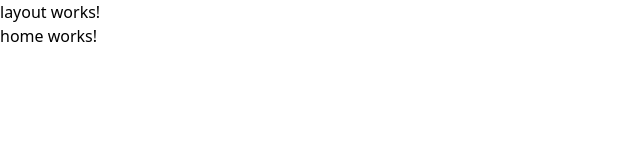
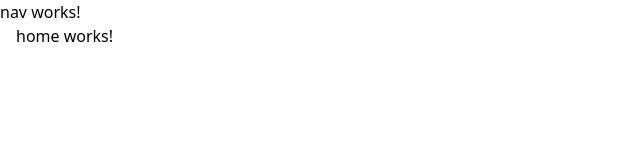
Before and after one commit to HectorRubi/scrum-task-manager-angular, an Angular app: page / in a window 1280 px wide. Shown: the top 160 px of the page, without its empty margins (0-640 px from the left). Built offline with nearby package versions, Linux system fonts and the light colour scheme.

Commit message:
Add layout structure

```diff
--- a/src/app/components/layout/layout.component.html
+++ b/src/app/components/layout/layout.component.html
@@ -1,2 +1,6 @@
-<p>layout works!</p>
-<router-outlet></router-outlet>
+<header>
+  <app-nav></app-nav>
+</header>
+<main class="container mx-auto px-4">
+  <router-outlet></router-outlet>
+</main>
```
